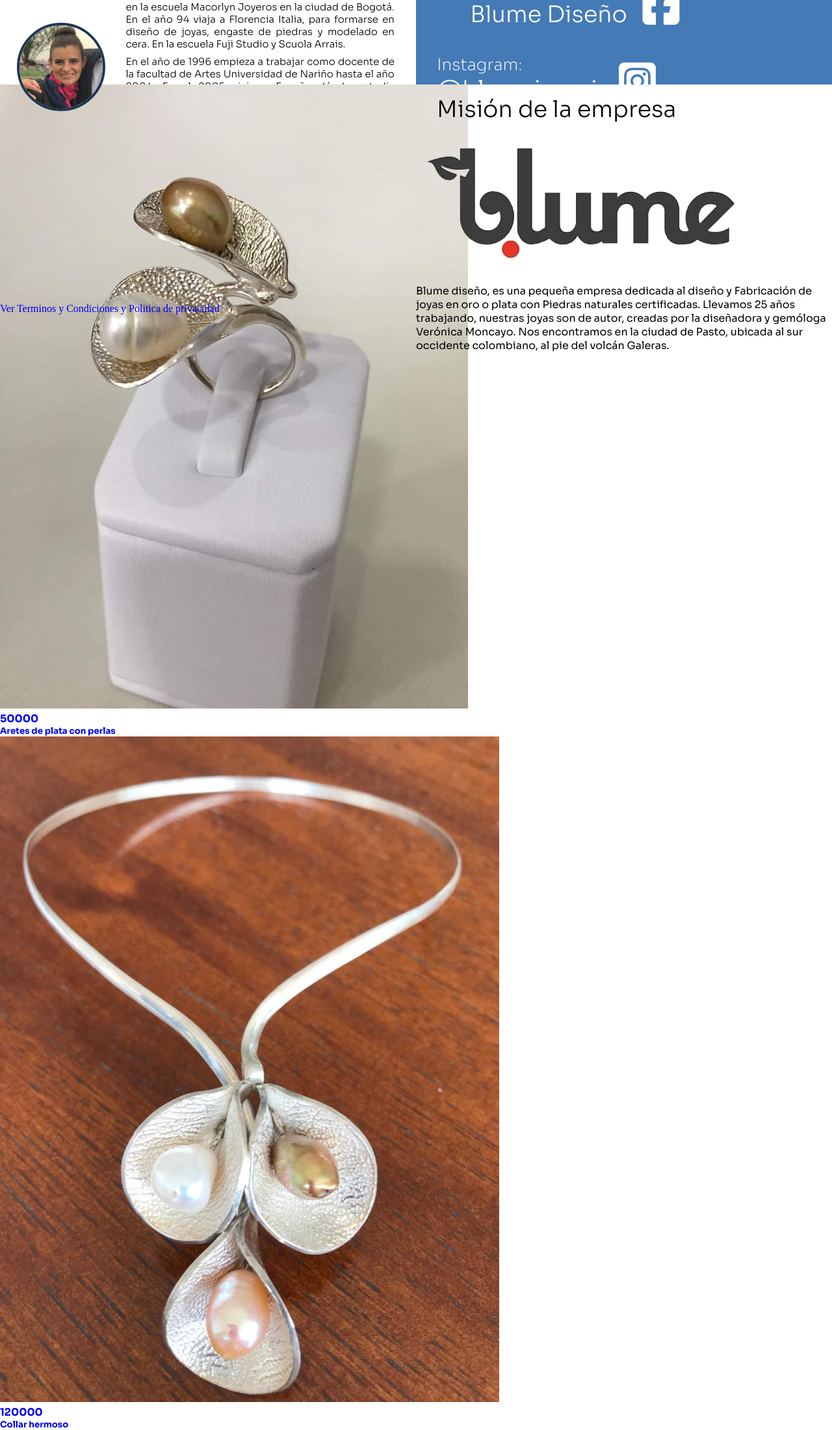
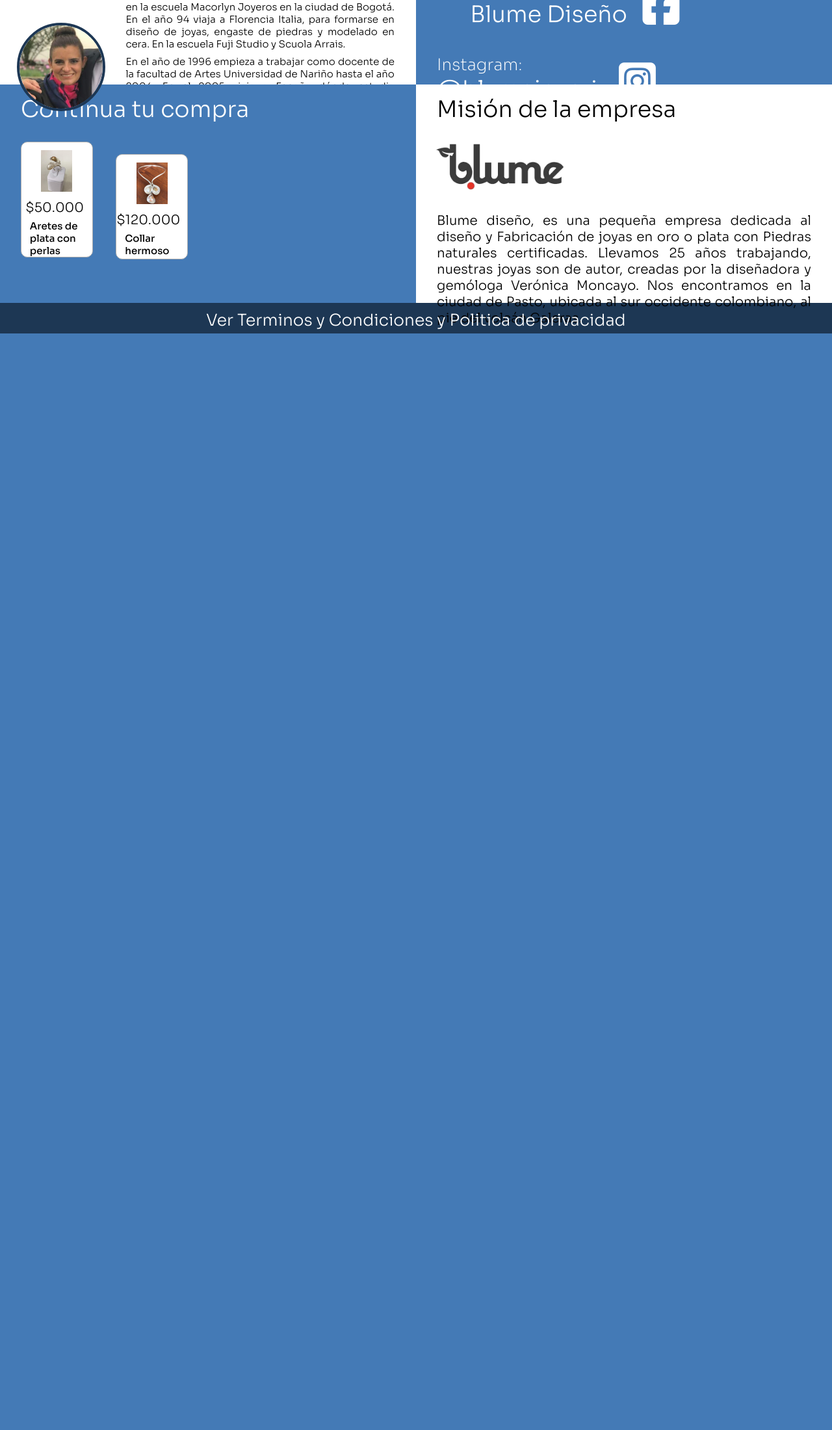
Before and after one commit to manuelandres66/blume, a Django app: page /sobre_nosotros/ in a window 1280 px wide. Shown: the part 287-2487 px from the top of the page at 65% size. After the commit the page ends 800 px from the top, so only its background shows below. Run offline with Django 3.2, Linux system fonts and the light colour scheme; data comes from the database, SQL or seed files in the repository; some libraries are stand-ins or nearby versions.

Commit message:
Sobre Nostros completed

```diff
--- a/static/css/sobre_nosotros.css
+++ b/static/css/sobre_nosotros.css
@@ -21,6 +21,7 @@
     background-color: #447ab6;
     grid-row: 2;
     grid-column: 1;
+    color: #fff;
 }
 
 .empresa {
@@ -117,3 +118,73 @@
 #contactos_facebook, #contactos_email {
     margin-left: 4vw;
 }
+
+.vendidos {
+    margin-top: 3.5vh;
+    margin-left: 2.5vw;
+}
+
+.vendido {
+    color: #000;
+    background-color: #fff;
+    border-radius: 10px;
+    border: solid 1.5px #afafaf;
+    width: 8.5vw;
+    min-height: 20vh;
+    display: inline-block;
+    margin-right: 2.5vw;
+}
+
+.vendido_imagen {
+    width: 4.5vw;
+    height: 8vh;
+    object-fit: contain;
+    margin: auto;
+    display: block;
+    margin-top: 1.5vh;
+}
+
+.vendido_precio {
+    font-size: 20px;
+    font-weight: 300;
+    text-align: right;
+    margin-top: 1.5vh;
+    margin-right: 1vw;
+}
+
+.vendido_nombre {
+    font-size: 15px;
+    font-weight: 500;
+    margin-left: 1vw;
+    margin-top: 0.8vh;
+}
+
+.empresa img {
+    height: 12.5vh;
+    margin-left: 1.9vw;
+    margin-top: 2vh;
+}
+
+.empresa p {
+    font-size: 20px;
+    font-weight: 300;
+    margin-left: 2.5vw;
+    width: 45vw;
+    text-align: justify;
+    margin-top: 2vh;
+}
+
+.terminos {
+    background-color: #1d3754;
+    height: 5.9vh;
+}
+
+.terminos a {
+    font-size: 25px;
+    font-weight: 300;
+    font-family: 'Sora', sans-serif;
+    color: #fff;
+    display: block;
+    text-align: center;
+    padding-top: 1.4vh;
+}
--- a/templates/sobre_nosotros.html
+++ b/templates/sobre_nosotros.html
@@ -61,15 +61,24 @@
                 </div>
             </div>
             <div class="productos">
-                {% for vendido in productos %}
-                <div>
+                <h3 class="quien_titulo">Continua tu compra</h3>
+                <div class="vendidos">
+                    {% for vendido in productos %}
                     <a href="/joya/{{ vendido.material }}/{{ vendido.tipo }}/{{ vendido.id }}">
-                        <img class="vendido_imagen" src="/{{ vendido.imagen }}">
-                        <h4 class="vendido_precio precios">{{ vendido.precio }}</h4>
-                        <h5 class="vendido_nombre">{{ vendido.nombre }}</h5>
+                        <div class="vendido">
+                            <img class="vendido_imagen" src="/{{ vendido.imagen }}" alt="joya_imagen">
+                            <h4 class="vendido_precio precios">{{ vendido.precio }}</h4>
+                            <h5 class="vendido_nombre">{{ vendido.nombre }}</h5>
+                        </div>
                     </a>
+                    {% endfor %}
                 </div>
-                {% endfor %}
+                <script>
+                    var precios = document.getElementsByClassName('precios');
+                    for (let i = 0; i < precios.length; i++) {
+                        precios[i].textContent = "$" + precios[i].textContent.replace(/\B(?=(\d{3})+(?!\d))/g, ".");
+                    };
+                </script>
             </div>
             <div class="empresa">
                 <h3 class="quien_titulo">Misión de la empresa</h3>
@@ -77,7 +86,7 @@
                 <p>Blume diseño, es una pequeña empresa dedicada al diseño y Fabricación de joyas en oro o plata con Piedras naturales certificadas. Llevamos 25 años  trabajando, nuestras joyas son de autor, creadas por la diseñadora y gemóloga Verónica Moncayo. Nos encontramos en la ciudad de Pasto, ubicada al sur occidente colombiano, al pie del volcán Galeras.</p>
             </div>
         </div>
-        <div>
+        <div class="terminos">
             <a href="/terminos_condiciones">Ver Terminos y Condiciones y Politica de privacidad</a>
         </div>
     </body>
```
